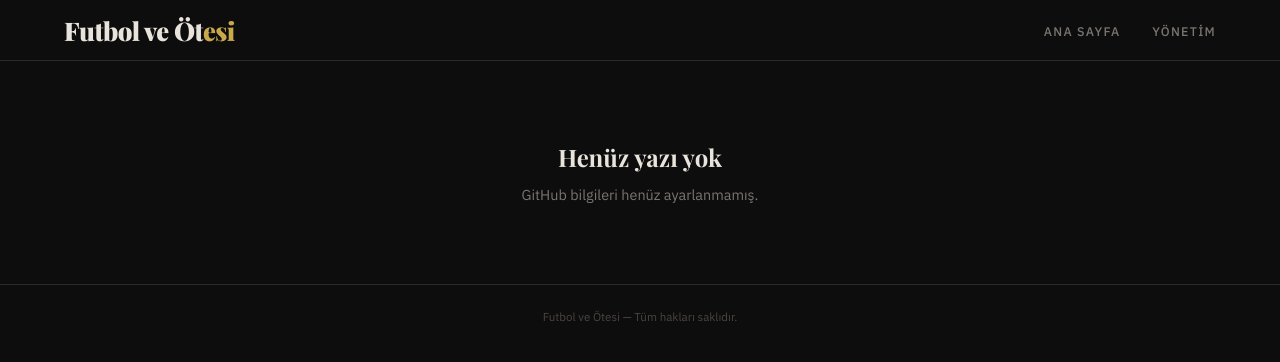
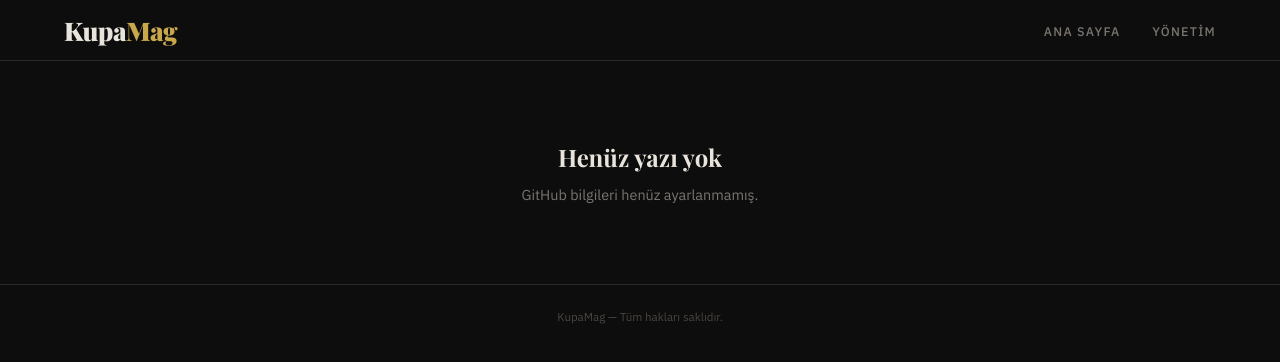
Before and after one commit to yugofutbol-afk/kupamag, a plain HTML site: page index.html in a window 1280 px wide. Drawn offline with nearby package versions, Linux system fonts and the light colour scheme; no server answers.

Commit message:
Update index.html

```diff
--- a/index.html
+++ b/index.html
@@ -320,10 +320,9 @@
 
 <script>
 // ─── CONFIG ───────────────────────────────────────────
-// BURAYA KENDİ GITHUB BİLGİLERİNİ YAZ:
 const GITHUB_USER = 'yugofutbol-afk';
 const GITHUB_REPO = 'kupamag';
-const SITE_NAME   = 'Futbol ve Ötesi';           // Site başlığı
+const SITE_NAME   = 'KupaMag';
 // ──────────────────────────────────────────────────────
 
 document.querySelector('.site-name').innerHTML = SITE_NAME.slice(0,-3) + '<span>' + SITE_NAME.slice(-3) + '</span>';
```
